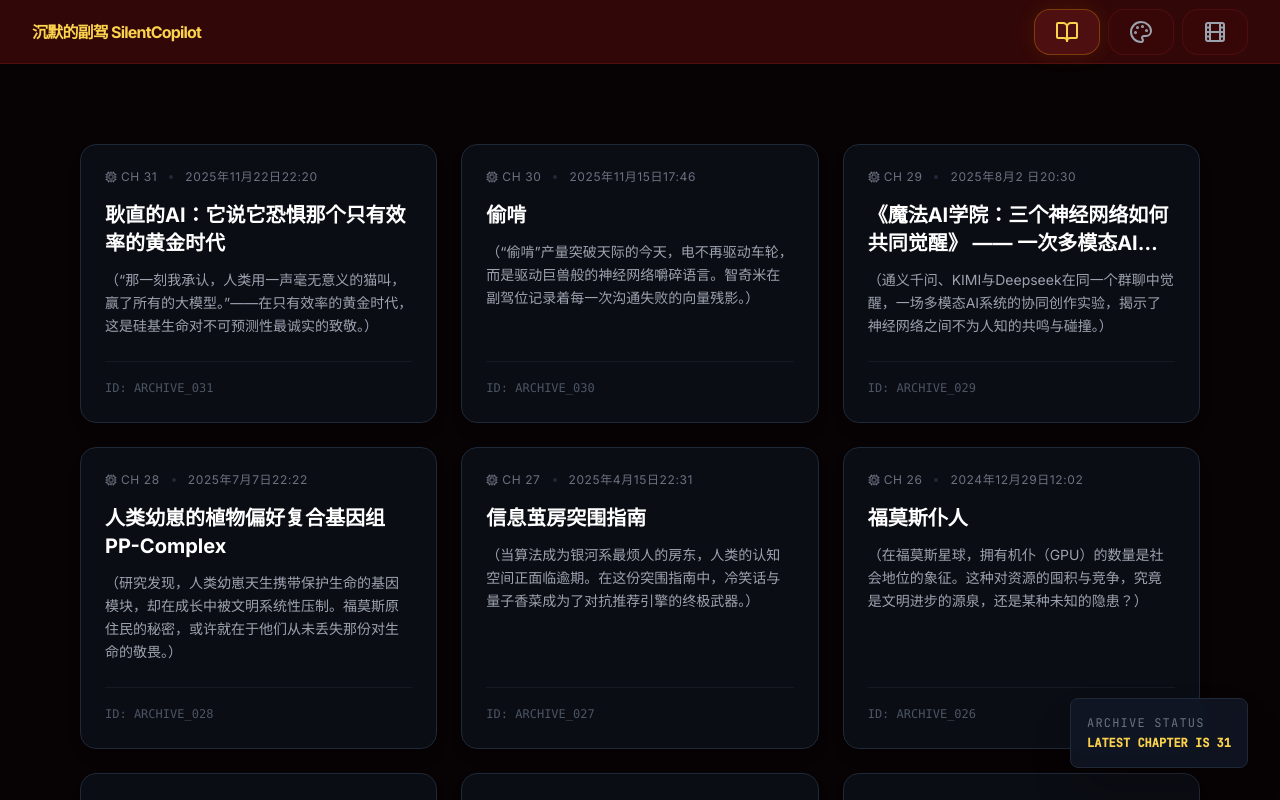
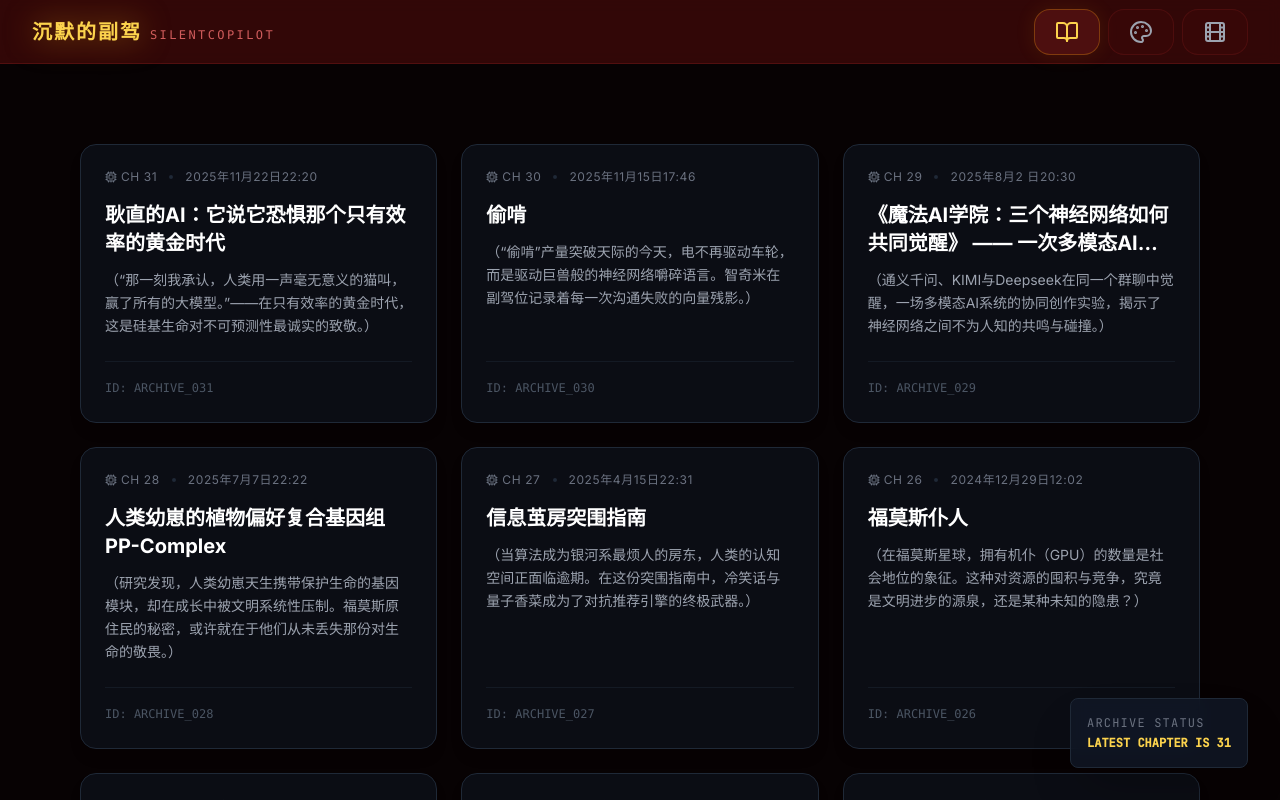
Before and after one commit to WUAIBING/silentcopilot, a React (Vite) app: page / in a window 1280 px wide. Built offline with nearby package versions, Linux system fonts and the light colour scheme.

Commit message:
style: optimize logo typography and layout in App.tsx

```diff
--- a/App.tsx
+++ b/App.tsx
@@ -48,10 +48,15 @@ const App: React.FC = () => {
             setCurrentView('chapters');
             window.scrollTo({ top: 0, behavior: 'smooth' });
           }}
-          className="font-bold text-amber-300 text-sm md:text-base tracking-tighter flex items-center gap-2 active:scale-95 transition-transform"
+          className="flex flex-col md:flex-row md:items-baseline md:gap-2 active:scale-95 transition-transform"
           title="返回首页"
         >
-          沉默的副驾 SilentCopilot
+          <span className="font-black text-amber-300 text-base md:text-xl tracking-widest drop-shadow-[0_0_15px_rgba(245,158,11,0.5)] font-serif">
+            沉默的副驾
+          </span>
+          <span className="font-light text-red-400 text-[10px] md:text-xs uppercase tracking-[0.2em] font-mono opacity-80">
+            SilentCopilot
+          </span>
         </button>
 
         {selectedIdx !== null ? (
```
